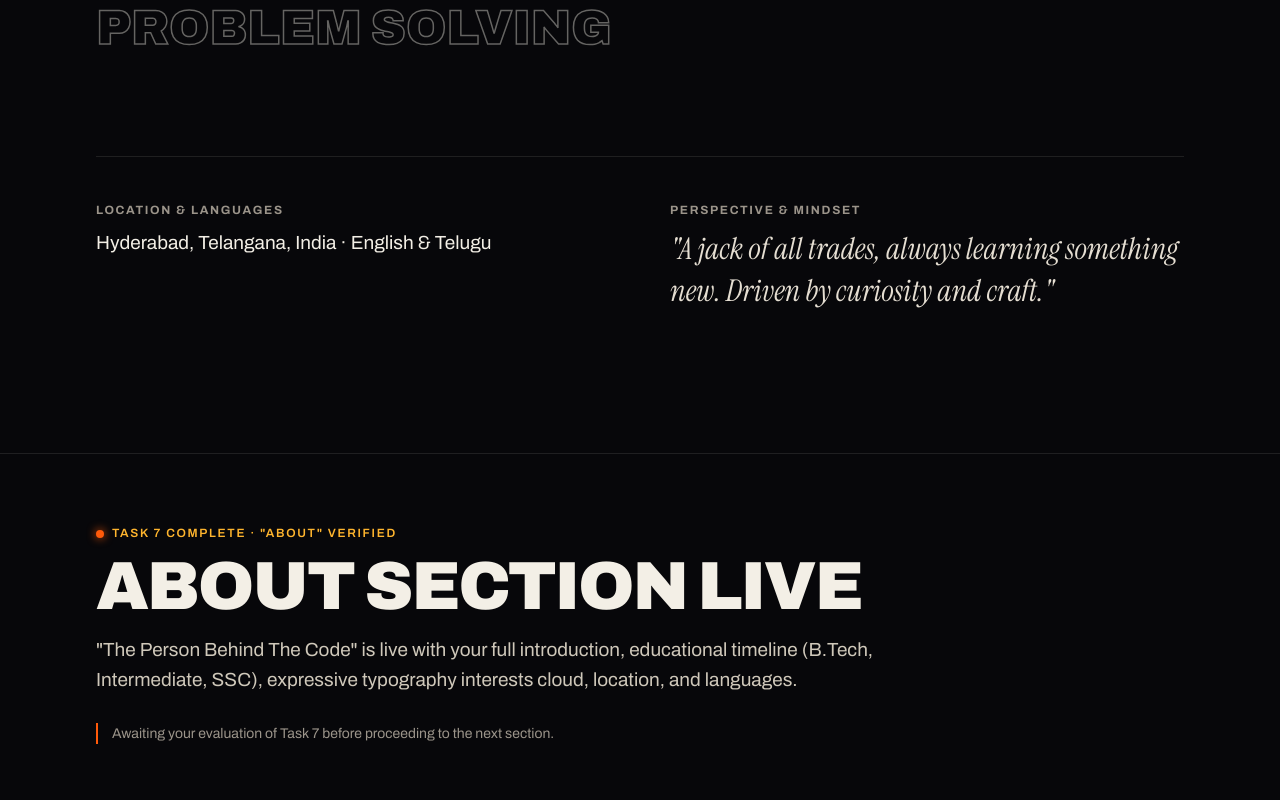
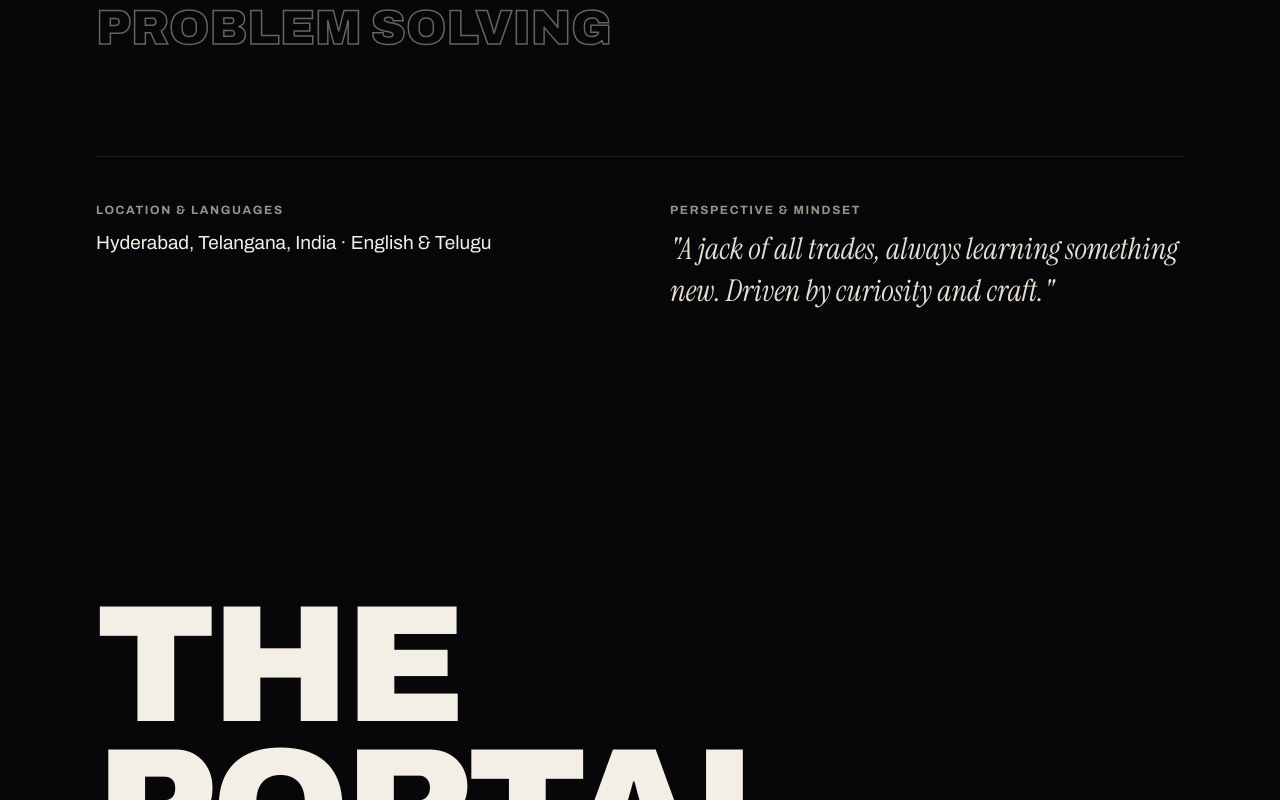
Before and after one commit to byreddy899/Portfolio, a React (Vite) app: page / in a window 1280 px wide. Shown: the part 11200-12000 px from the top of the page. Built offline with nearby package versions, Linux system fonts and the light colour scheme.

Commit message:
feat(portal): mount Task 8 The Portal section with YR monogram arch gate, internship card, and certifications list

```diff
--- a/src/App.tsx
+++ b/src/App.tsx
@@ -12,6 +12,7 @@ import { SelectedWork } from './components/sections/SelectedWork';
 import { OpenTo } from './components/sections/OpenTo';
 import { Rise } from './components/sections/Rise';
 import { About } from './components/sections/About';
+import { ThePortal } from './components/sections/ThePortal';
 import { useIntersectionReveal } from './hooks/useIntersectionReveal';
 
 export const App: React.FC = () => {
@@ -66,7 +67,10 @@ export const App: React.FC = () => {
       {/* 8. Section 6: About (Personal Profile Section) */}
       <About />
 
-      {/* 9. Task 7 Completion Boundary */}
+      {/* 9. Section 7: The Portal (Architectural Gate & Credentials) */}
+      <ThePortal />
+
+      {/* 10. Task 8 Completion Boundary */}
       <main style={{ position: 'relative', zIndex: 2, background: 'var(--bg)' }}>
         <section
           style={{
@@ -96,7 +100,7 @@ export const App: React.FC = () => {
                     boxShadow: '0 0 10px var(--fire)'
                   }}
                 />
-                Task 7 Complete · "About" Verified
+                Task 8 Complete · "The Portal" Verified
               </div>
 
               <h2
@@ -106,7 +110,7 @@ export const App: React.FC = () => {
                   fontSize: 'clamp(32px, 6vw, 68px)'
                 }}
               >
-                About Section Live
+                Next Up: Contact
               </h2>
 
               <p
@@ -117,18 +121,18 @@ export const App: React.FC = () => {
                   marginBottom: '28px'
                 }}
               >
-                "The Person Behind The Code" is live with your full introduction, educational timeline (B.Tech, Intermediate, SSC), expressive typography interests cloud, location, and languages.
+                The Portal section is live with the glowing arch gate, YR monogram artifact, Decode Labs internship card, and certifications list.
               </p>
 
               <div className="note" style={{ maxWidth: '620px' }}>
-                Awaiting your evaluation of Task 7 before proceeding to the next section.
+                Awaiting your evaluation of Task 8 before proceeding to the final section ("Contact").
               </div>
             </div>
           </Container>
         </section>
       </main>
 
-      {/* 10. Semantic Footer */}
+      {/* 11. Semantic Footer */}
       <footer
         style={{
           background: '#0a0a0a',
@@ -152,7 +156,7 @@ export const App: React.FC = () => {
           >
             <span>© 2026 Basireddy Yashwanth Reddy · Hyderabad, Telangana</span>
             <span className="sm" style={{ color: 'var(--mute)', textTransform: 'none' }}>
-              Sections 1 to 6 Active
+              Sections 1 to 7 Active
             </span>
           </div>
         </Container>
```
